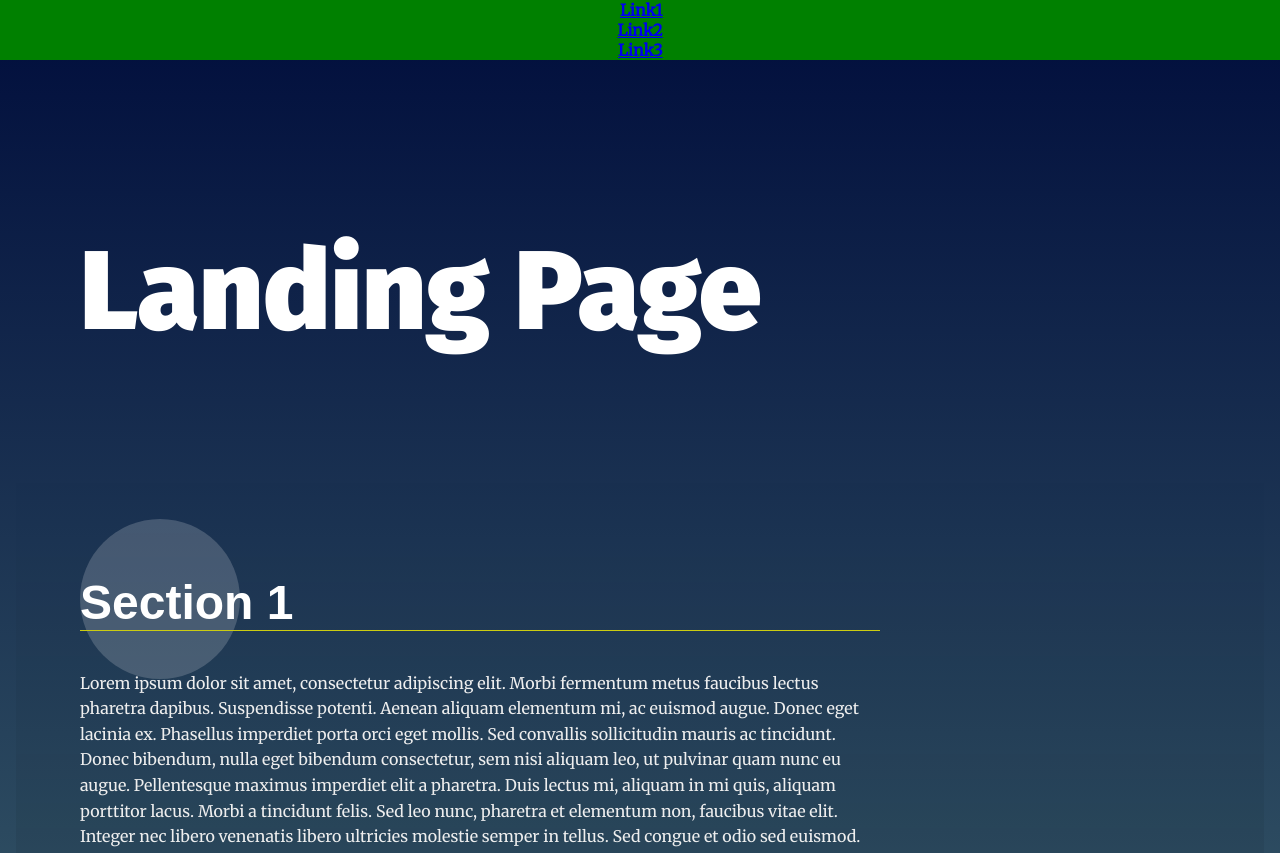
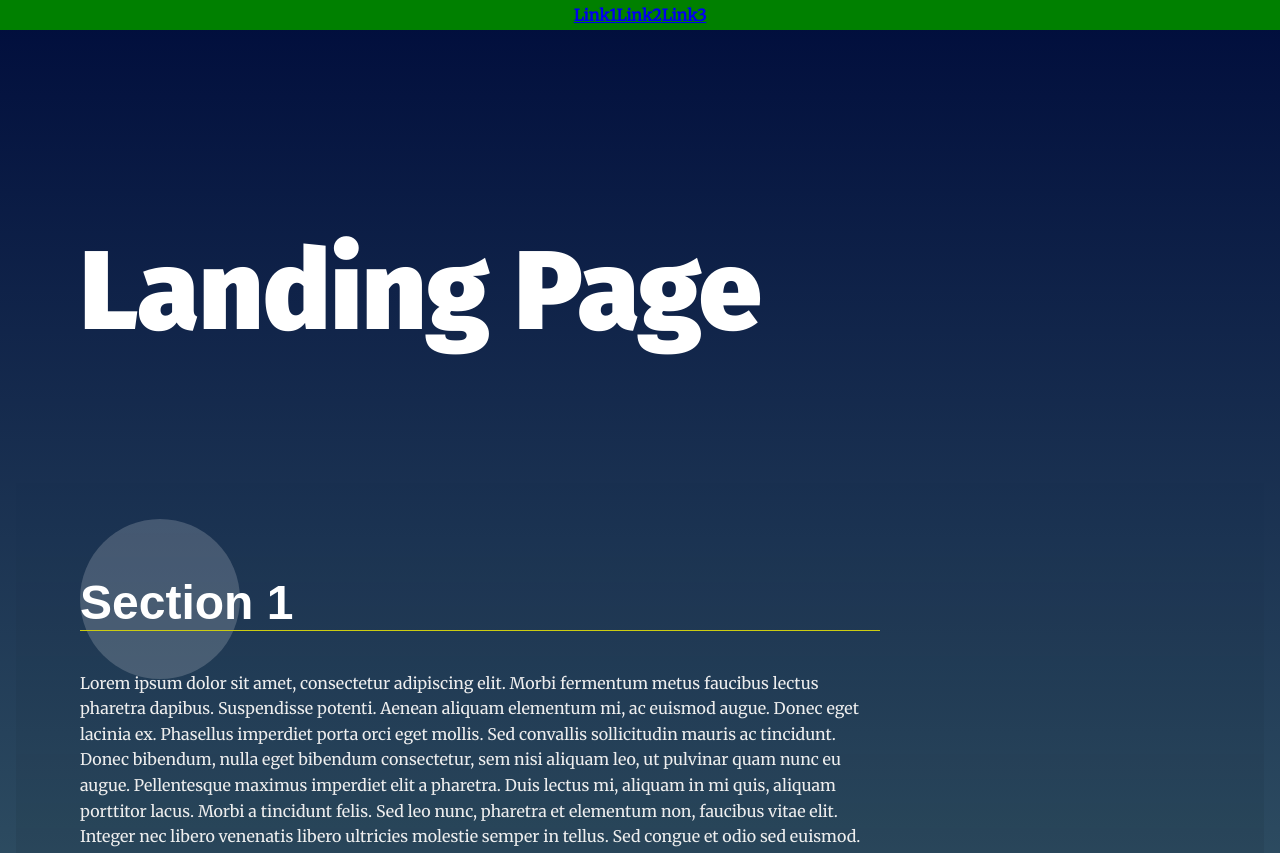
Before and after one commit to Gregg-Hendrix/landing-page, a plain HTML site: page index.html in a window 1280 px wide. Shown: the top 853 px of the page. Drawn offline with Linux system fonts and the light colour scheme.

Commit message:
add flexbox to nav

```diff
--- a/css/styles.css
+++ b/css/styles.css
@@ -73,16 +73,19 @@ section {
 
     display: flex;
     flex-direction: row;
-    justify-content: center;
-    align-items: space-between;
+    justify-content: space-around;
     background-color: green;
     color: purple;
     width: 100%;
     position: fixed;
-    top: 0;
-    text-align: center;
-    margin: 0;
-    padding: 0;
+}
+
+#navbar__list {
+    display: flex;
+    flex-direction: row;
+    justify-content: space-around;
+    margin: 2px;
+    padding: 3px;
 }
 
 .navbar__menu li {
@@ -90,22 +93,24 @@ section {
 }
 
 
-.menu__link {
+/* .menu__link {
     display: flex;
-    align-self: flex-start;
-}
-.navbar__menu ul {
+    align-content: space-between;
+    justify-content: space-between;
+} */
+
+/* .navbar__menu ul {
     padding-left: 0;
     margin: 0;
     text-align: right;
-}
+} */
 
 .navbar__menu li {
-    display: inline-block;
+    /* display: inline-block; */
 }
 
 .navbar__menu .menu__link {
-    display: block;
+    /* display: block; */
     padding: 1fr;
     font-weight: bold;
     text-decoration: none;
```
